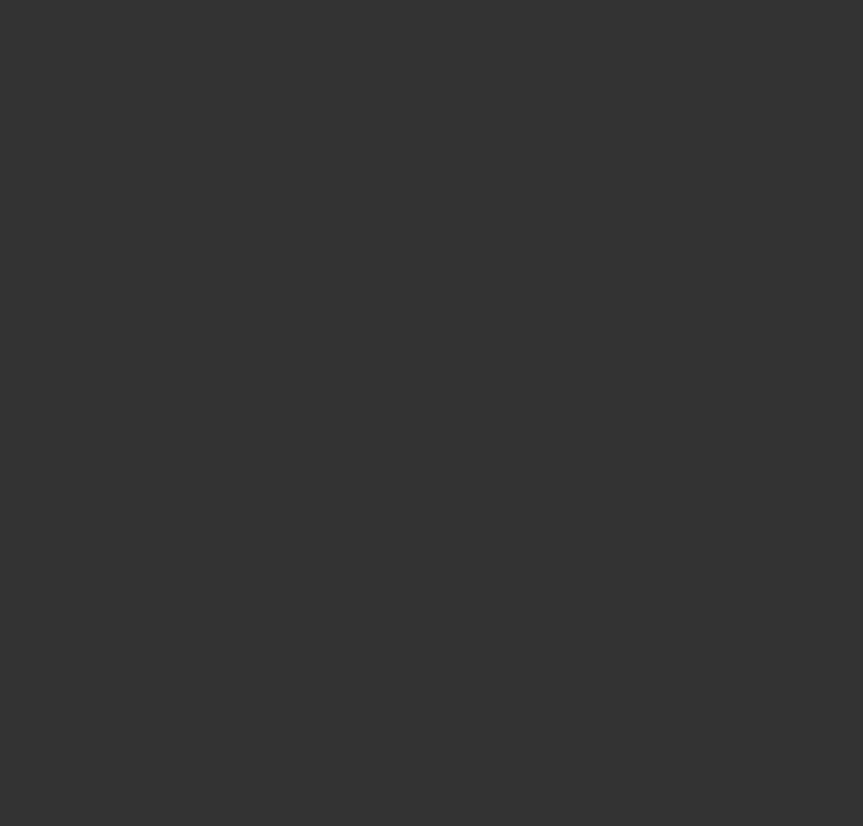
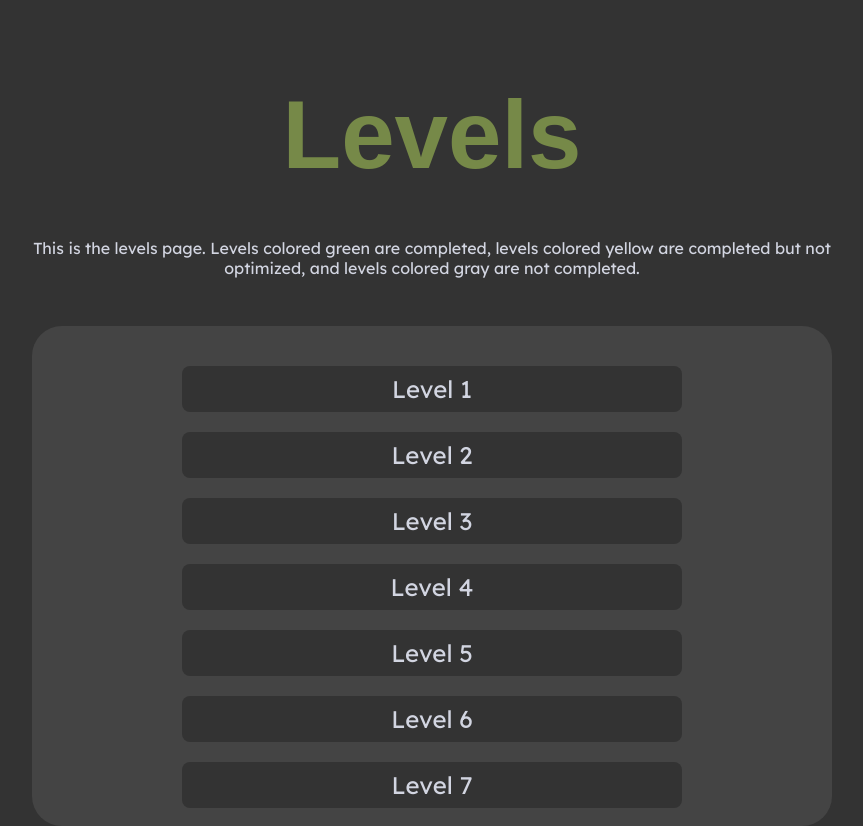
Before and after one commit to benjamin-cates/ant_logic, a React (Vite) app in the folder frontend/: page /levels in a window 1280 px wide. Before the commit this address had no page. Shown: the whole page, without its empty margins (208-1071 px from the left). Before the commit the page ends 800 px from the top, so only its background shows below. Built offline with nearby package versions, Linux system fonts and the light colour scheme; a web font is replaced by a local one.

Commit message:
levels page

```diff
--- a/frontend/src/main.tsx
+++ b/frontend/src/main.tsx
@@ -6,12 +6,14 @@ import App from "./pages/index.tsx";
 import LevelOne from "./pages/levels/1.tsx";
 import React from "react";
 import ReactDOM from "react-dom/client";
+import Levels from "./pages/levels/index.tsx";
 
 ReactDOM.createRoot(document.getElementById("root")!).render(
   <React.StrictMode>
     <BrowserRouter basename="/">
       <Routes>
         <Route path="/" element={<App />} />
+        <Route path="/levels" element={<Levels />} />
         <Route path="/levels/1" element={<LevelOne />} />
       </Routes>
     </BrowserRouter>
--- a/frontend/src/page.css
+++ b/frontend/src/page.css
@@ -34,14 +34,13 @@ button {
   font-family: "Lexend", sans-serif;
   border-radius: 0.5rem;
   padding: 0.5rem 4rem;
-  font-size: 2rem;
+  font-size: 1.5rem;
   cursor: pointer;
   transition: all 0.1s ease-in-out;
 }
 
 button:hover {
-  border-radius: 1rem;
-  text-decoration: underline;
+  transform: scale(1.1);
 }
 
 .btn-outline {
--- a/frontend/src/pages/index.tsx
+++ b/frontend/src/pages/index.tsx
@@ -1,4 +1,4 @@
-import "../styles/index.css";
+import "../styles/home.css";
 
 import { Link } from "react-router-dom";
 
@@ -12,7 +12,7 @@ function App() {
         build ant logic gates that feed him only under certain conditions.
       </p>
       <Link to={"/levels"}>
-        <button className="btn-green">PLAY</button>
+        <button className="btn-green main-btn">PLAY</button>
       </Link>
     </div>
   );
--- /dev/null
+++ b/frontend/src/pages/levels/index.tsx
@@ -0,0 +1,40 @@
+import "../../styles/levels.css";
+
+import { Link } from "react-router-dom";
+
+const levels = [
+    {id: 1, name: "Level 1"},
+    {id: 2, name: "Level 2"},
+    {id: 3, name: "Level 3"},
+    {id: 4, name: "Level 4"},
+    {id: 5, name: "Level 5"},
+    {id: 6, name: "Level 6"},
+    {id: 7, name: "Level 7"},
+    {id: 8, name: "Level 8"},
+    {id: 9, name: "Level 9"},
+    {id: 10, name: "Level 10"},
+]
+
+function Levels() {
+  return (
+    <div id="main">
+      <h1>Levels</h1>
+      <p>
+        This is the levels page. Levels colored green are completed, levels colored yellow are completed but not optimized, and levels colored gray are not completed.
+      </p>
+      <div className="bounding-box">
+        {
+            levels.map((level) => {
+                return (
+                    <Link key={level.id} to={"/levels/" + level.id}>
+                        <button className="lvl-btn">{level.name}</button>
+                    </Link>
+                )
+            })
+        }
+      </div>
+    </div>
+  );
+}
+
+export default Levels;
--- a/frontend/src/styles/index.css
+++ b/frontend/src/styles/home.css
@@ -8,3 +8,7 @@
   justify-content: center;
   gap: 3rem;
 }
+
+.main-btn {
+  font-size: 3rem;
+}
--- /dev/null
+++ b/frontend/src/styles/levels.css
@@ -0,0 +1,25 @@
+.bounding-box {
+    width: 800px;
+    height: 500px;
+    background-color: #444444;
+    border-radius: 30px;
+    overflow-y: scroll;
+    padding-top: 40px;
+    padding-bottom: 40px;
+    display: flex;
+    flex-direction: column;
+    gap: 20px;
+    align-items: center;
+
+}
+
+.lvl-btn {
+    width: 500px;
+    border: none;
+    background-color: #333;
+    color: #D2D5E1
+}
+
+a {
+    display: block;
+}
```
